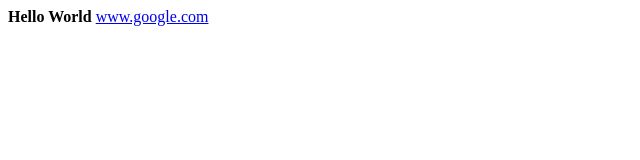
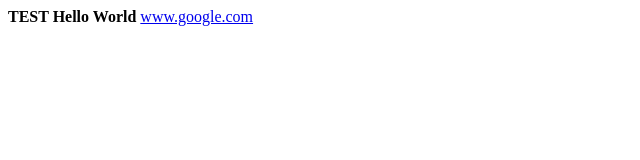
Before and after one commit to spaeti91/www, a plain HTML site: page www/index.html in a window 1280 px wide. Shown: the whole page, without its empty margins (0-640 px from the left). Drawn offline with Linux system fonts and the light colour scheme.

Commit message:
test file

```diff
--- a/www/index.html
+++ b/www/index.html
@@ -3,7 +3,7 @@
 	<title> Hello World </title>
 </head>
 <body>
-<b> Hello World </b>
+<b> TEST  Hello World </b>
 <a href="www.google.com">www.google.com</a>
 </body>
 </html>
```
Also changed, not shown: test.txt (added).
